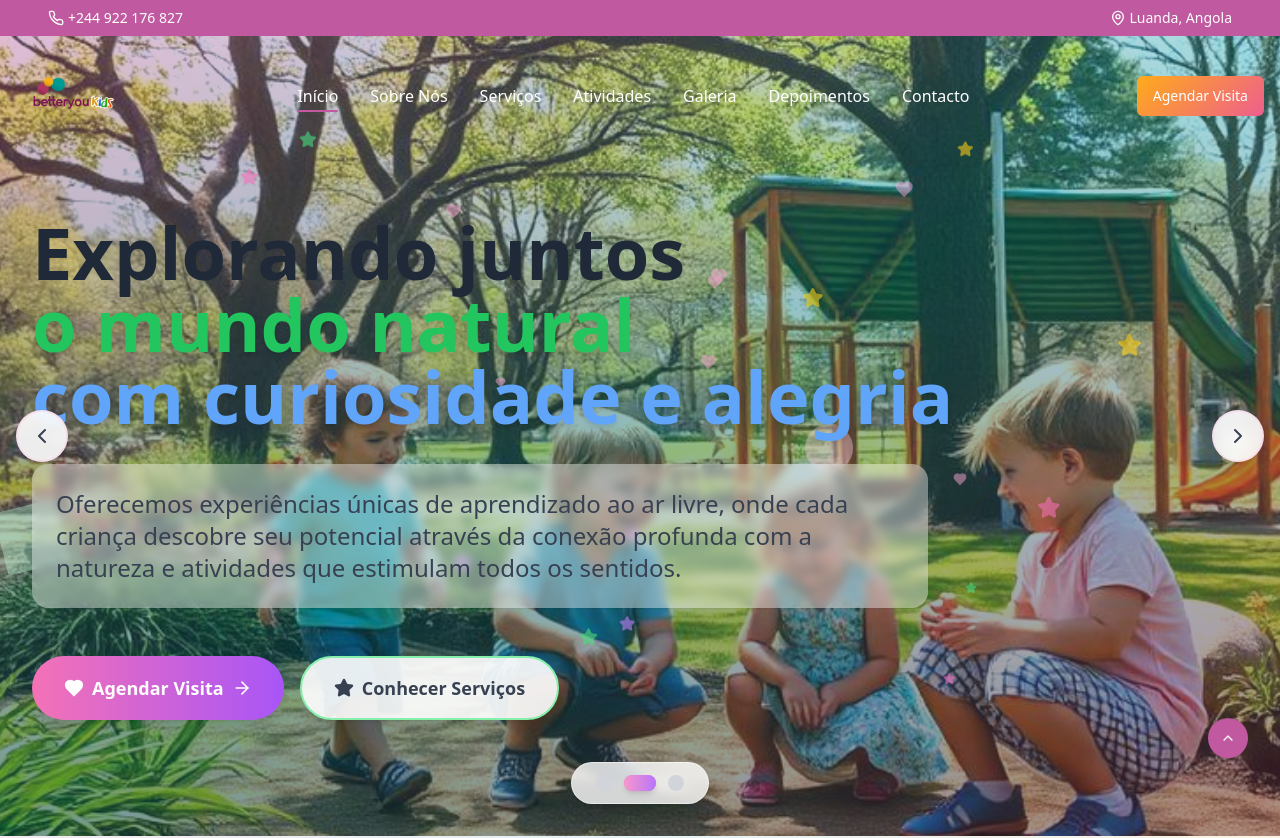
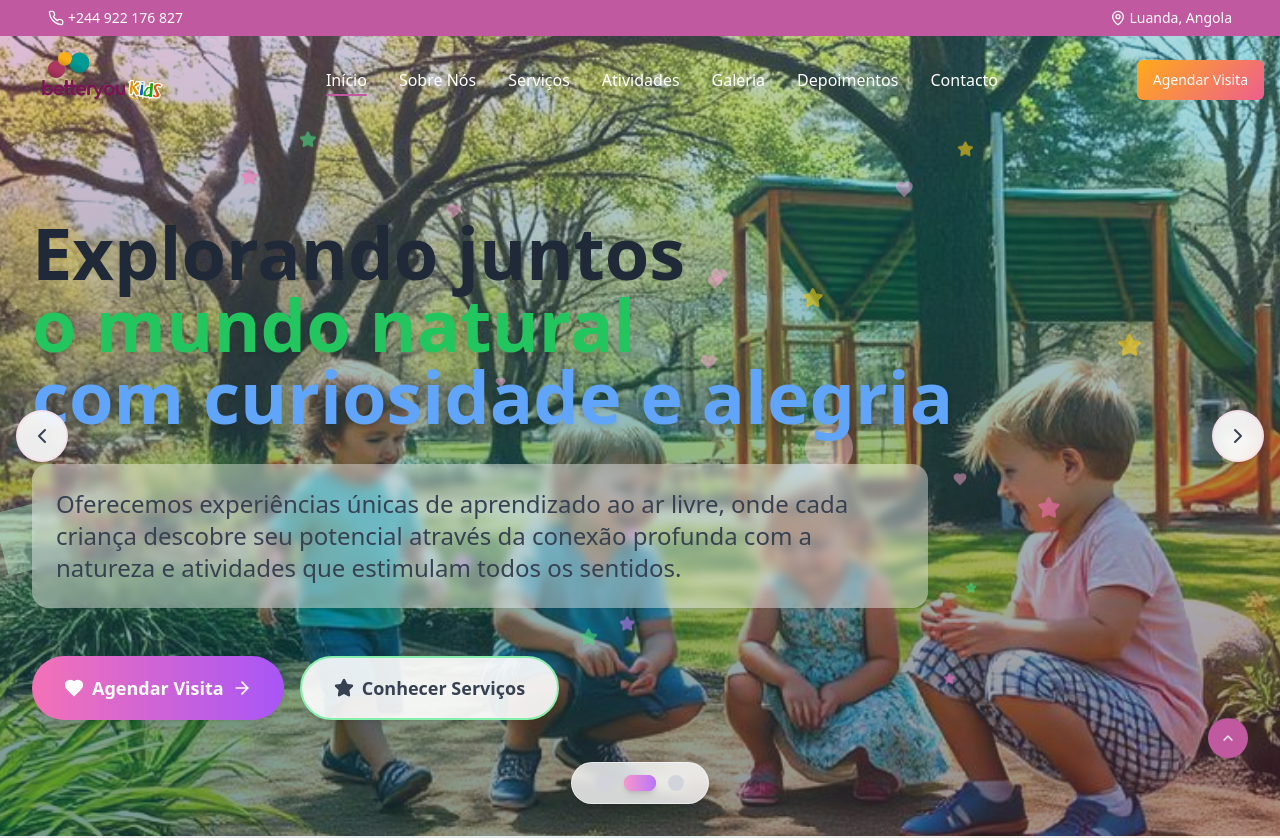
Before and after one commit to eriguimas15-ai/Betteryou_Kids_Website, a React (Vite) app: page / in a window 1280 px wide. Shown: the top 838 px of the page. Built offline with nearby package versions, Linux system fonts and the light colour scheme.

Commit message:
Increase logo size and move header bar up

```diff
--- a/src/components/Header.tsx
+++ b/src/components/Header.tsx
@@ -51,7 +51,7 @@ const Header = () => {
       <header className={`fixed top-0 left-0 right-0 z-50 transition-all duration-500 ${
         isScrolled || !isHomePage
           ? 'bg-white/95 backdrop-blur-md shadow-soft pt-0'
-          : 'bg-transparent pt-12'
+          : 'bg-transparent pt-4'
       }`}>
         <div className="container mx-auto px-4">
           <div className="flex justify-between items-center py-4">
@@ -60,7 +60,7 @@ const Header = () => {
               <img
                 src={logo}
                 alt="Betteryou Kids Logo"
-                className="h-16 w-auto"
+                className="h-24 w-auto"
               />
             </div>
 
```
